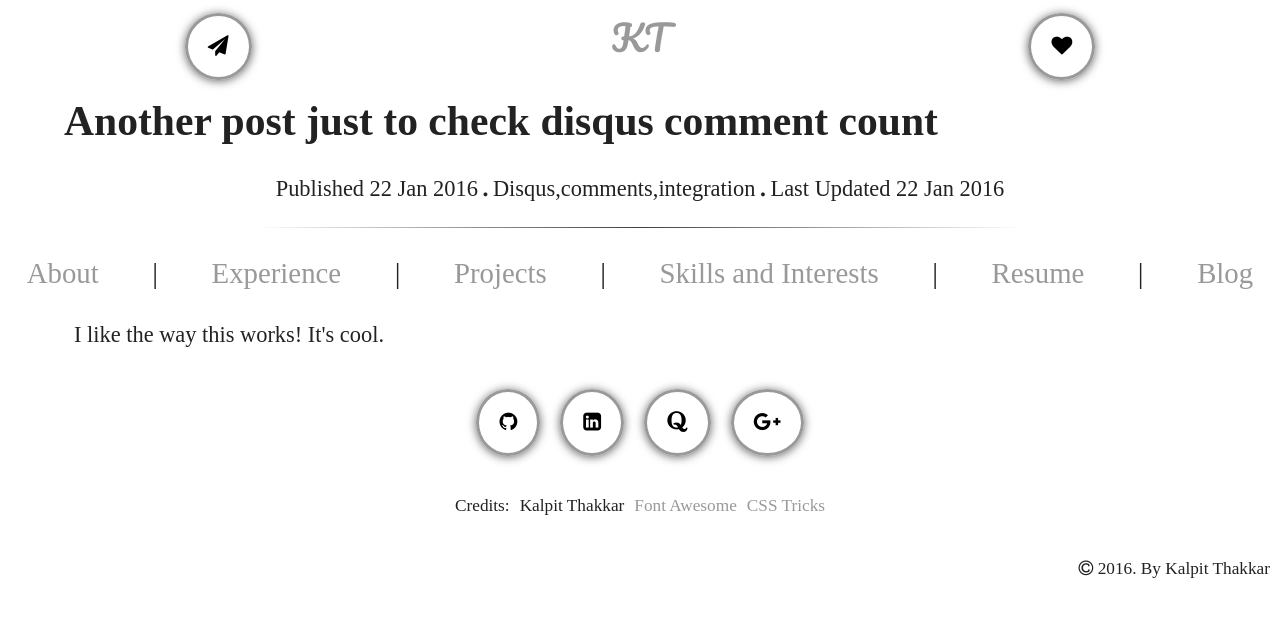
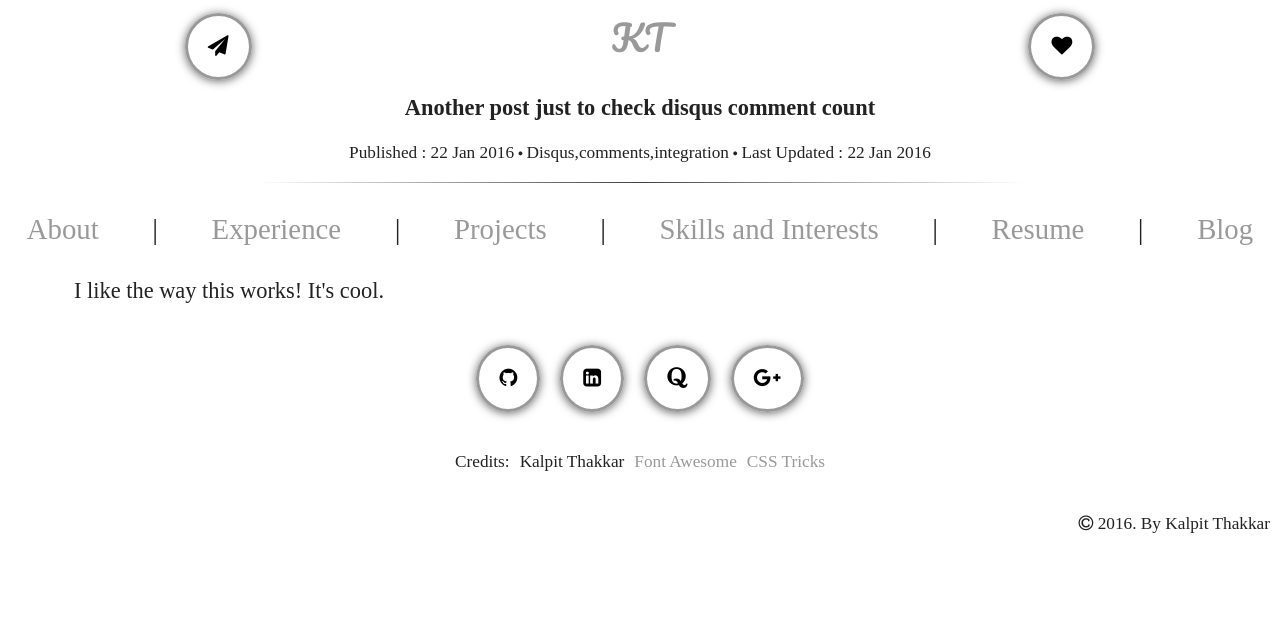
Before and after one commit to dracarys983/PersonalWebsite, a Jekyll site: the page built from _posts/2016-01-22-Check-comment-count-disqus.md, in a window 1280 px wide. Shown: the top 617 px of the page. Built offline with Jekyll 4.4.1, drawn with Linux system fonts in a browser that asks for light colours; nearby versions of some CDN libraries; some web fonts are replaced; comment, search, counter and statistics services are not loaded.

Commit message:
Update blog layout and posts content

```diff
--- a/_layouts/post.html
+++ b/_layouts/post.html
@@ -36,8 +36,8 @@
         </ul>
 
         <!-- Title and quote -->
-        <h2 class="section-title"> {{page.title}} </h1>
-        <p class="meta" style="text-align: center">Published {{ page.date | date_to_string }} <i class="fa fa-circle" aria-hidden="true"></i> {{ page.tags }} <i class="fa fa-circle" aria-hidden="true"></i> Last Updated {{ page.updated | date_to_string }}</p>
+        <h2 class="section-title" style="text-align: center; font-size: calc(16px + 0.5vw)"> {{page.title}} </h1>
+        <p class="meta" style="text-align: center; font-size:calc(16px + 0.1vw)">Published : {{ page.date | date_to_string }} <i style="vertical-align: middle" class="fa fa-circle" aria-hidden="true"></i> {{ page.tags }} <i style="vertical-align: middle" class="fa fa-circle" aria-hidden="true"></i> Last Updated : {{ page.updated | date_to_string }}</p>
         <hr class="style-two title-rule" />
 
         <!-- Sections -->
```
